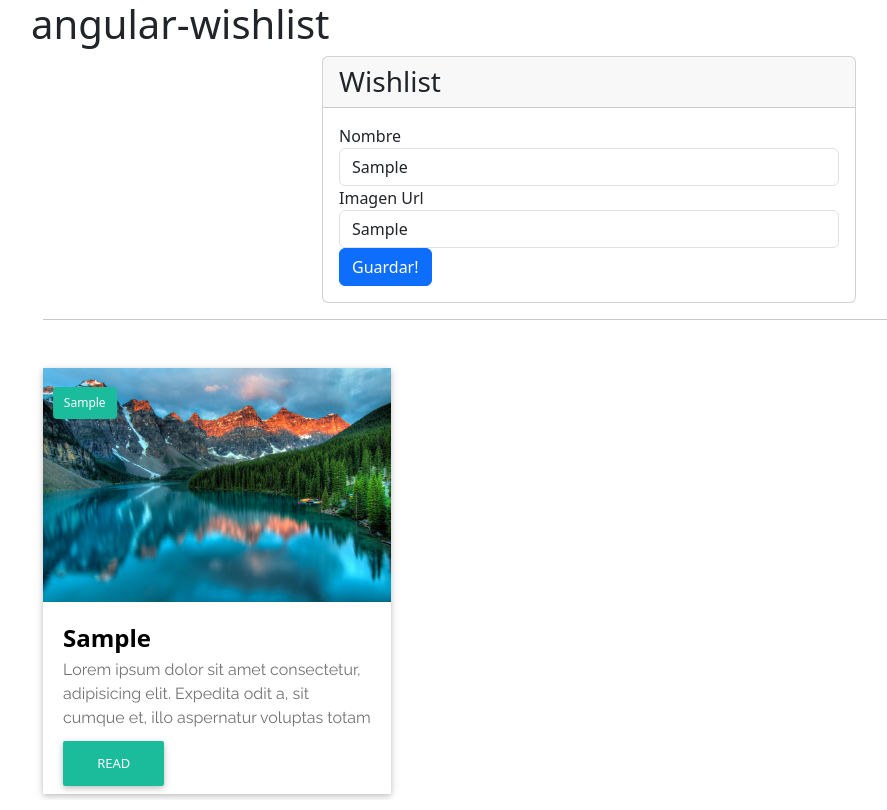
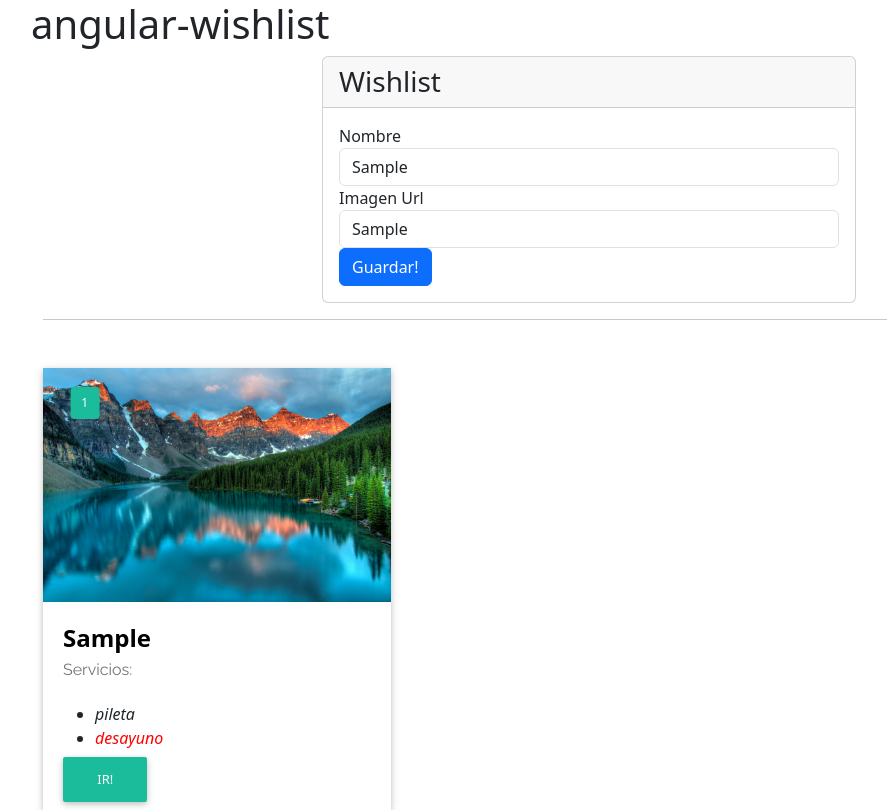
Before and after one commit to teberlein/ng-entrega2, an Angular app in the folder angular-wishlist/: page / in a window 1280 px wide. Both pictures are taken after typing "Sample", "Sample" into the empty fields and a click on the button "Guardar!". Shown: the whole page, without its empty margins (51-938 px from the left). Built offline with nearby package versions, Linux system fonts and the light colour scheme.

Commit message:
preferido y personalizacion de vistas

```diff
--- a/angular-wishlist/src/app/destino-viaje/destino-viaje.component.html
+++ b/angular-wishlist/src/app/destino-viaje/destino-viaje.component.html
@@ -1,11 +1,20 @@
 <div class="card-content">
     <div	class="card-img">
         <img src="../../assets/images/pexels-james-wheeler-417074.jpg" alt="">
-        <span><h4>{{destino.nombre}}</h4></span>
+        <span><h4>{{position}}</h4></span>
     </div>
     <div class="card-desc">
         <h3>{{destino.nombre}}</h3>
-        <p>Lorem ipsum dolor sit amet consectetur, adipisicing elit. Expedita odit a, sit cumque et, illo aspernatur voluptas totam</p>
-        <a href="#" class="btn-card">Read</a>
+        <p>Servicios:</p>
+        <ul>
+            <li *ngFor="let s of destino.servicios">
+                <span [ngSwitch]="s">
+                    <i *ngSwitchCase="'desayuno'" style="color: red;">{{s}}</i>
+                    <i *ngSwitchDefault>{{s}}</i>
+                </span>
+            </li>
+        </ul>
+        <a href="#" class="btn-card" (click)="ir()">Ir!</a>
+        <span *ngIf="destino.selected" ngNonBindable>{{PREFERIDO}}</span>
     </div>
 </div>
--- a/angular-wishlist/src/app/destino-viaje/destino-viaje.component.ts
+++ b/angular-wishlist/src/app/destino-viaje/destino-viaje.component.ts
@@ -1,22 +1,42 @@
-import { Component, OnInit, Input, HostBinding} from '@angular/core';
+import { Component, OnInit, Input, HostBinding, EventEmitter, Output, input} from '@angular/core';
 import { DestinoViaje } from '../models/destino-viaje.model';
+import { ThisReceiver } from '@angular/compiler';
+import { CommonModule, NgFor, NgIf, NgSwitch, NgSwitchCase } from '@angular/common';
 
 @Component({
   selector: 'app-destino-viaje',
   standalone: true,
-  imports: [],
+  imports: [NgFor, NgSwitch, NgSwitchCase, CommonModule, NgIf],
   templateUrl: './destino-viaje.component.html',
   styleUrl: './destino-viaje.component.css'
 })
 export class DestinoViajeComponent implements OnInit{
+
+  @Input('idx') position: number = 0;
   @Input() destino: DestinoViaje = {
     nombre: '',
-    imagenUrl: ''
+    url: '',
+    /*     isSelected: function (): boolean {
+          throw new Error('Function not implemented.');
+        },
+        setSelected: function (): void {
+          throw new Error('Function not implemented.');
+        }, */
+    selected: false,
+    servicios: [],
   };
   @HostBinding('attr.class') cssClass = 'col-md-4';
-  constructor() {}
+  @Output() clicked: EventEmitter<DestinoViaje>;
+
+  constructor() {
+    this.clicked = new EventEmitter();
+  }
 
   ngOnInit(): void {
+  }
 
+  ir() {
+    this.clicked.emit(this.destino);
+    return false;
   }
 }
--- a/angular-wishlist/src/app/lista-destinos/lista-destinos.component.html
+++ b/angular-wishlist/src/app/lista-destinos/lista-destinos.component.html
@@ -33,6 +33,11 @@
     <hr class="mb-5">
 
     <div class="row row-flex">
-        <app-destino-viaje *ngFor="let d of destinos" [destino]="d"></app-destino-viaje>
+        <app-destino-viaje
+            *ngFor="let d of destinos; let i=index"
+            [destino]="d"
+            [idx]="i+1"
+            (clicked)="elegido(d)">
+        </app-destino-viaje>
     </div>
 </div>
--- a/angular-wishlist/src/app/lista-destinos/lista-destinos.component.ts
+++ b/angular-wishlist/src/app/lista-destinos/lista-destinos.component.ts
@@ -22,7 +22,12 @@ export class ListaDestinosComponent implements OnInit{
   }
 
   guardar(nombre:string, url:string):boolean {
-    this.destinos.push((new DestinoViaje(nombre,url)));
+    this.destinos.push((new DestinoViaje(nombre,url,false)));
     return false;
   }
+
+  elegido(d: DestinoViaje) {
+    this.destinos.forEach(function (x) {x.selected = false; })
+    d.selected = true;
+  }
 }
--- a/angular-wishlist/src/app/models/destino-viaje.model.ts
+++ b/angular-wishlist/src/app/models/destino-viaje.model.ts
@@ -1,9 +1,13 @@
 export class DestinoViaje {
-    nombre:string;
-    imagenUrl:string;
-
-    constructor(nombre:string, url:string) {
-        this.nombre = nombre;
-        this.imagenUrl = url;
+    /* private selected: boolean = false; */
+    servicios: String[];
+    constructor(public nombre: string, public url: string, public selected: boolean) {
+        this.servicios = ['pileta', 'desayuno'];
     }
+/*     isSelected():boolean{
+        return this.selected;
+    }
+    setSelected(s:boolean) {
+        this.selected = s;
+    } */
 }
```
